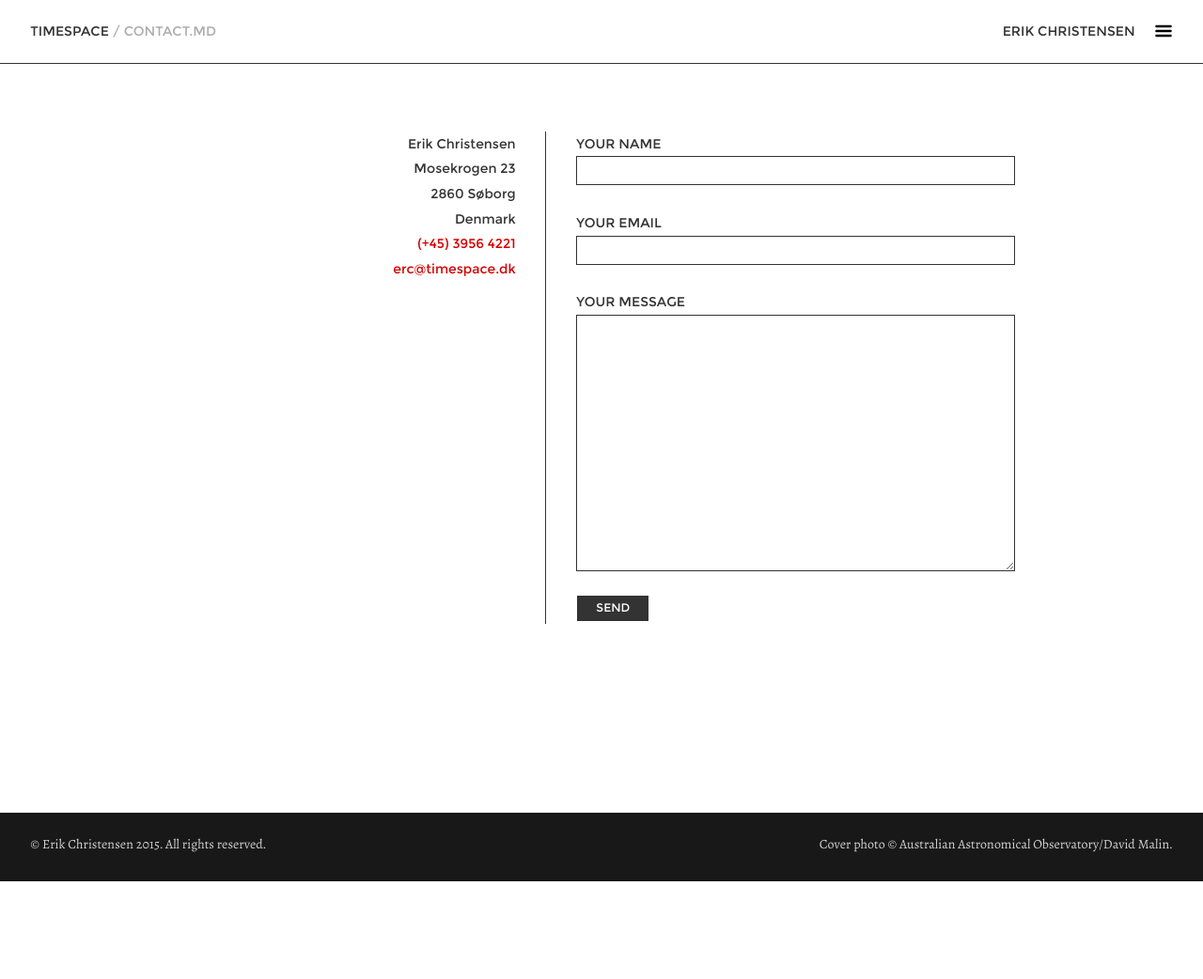
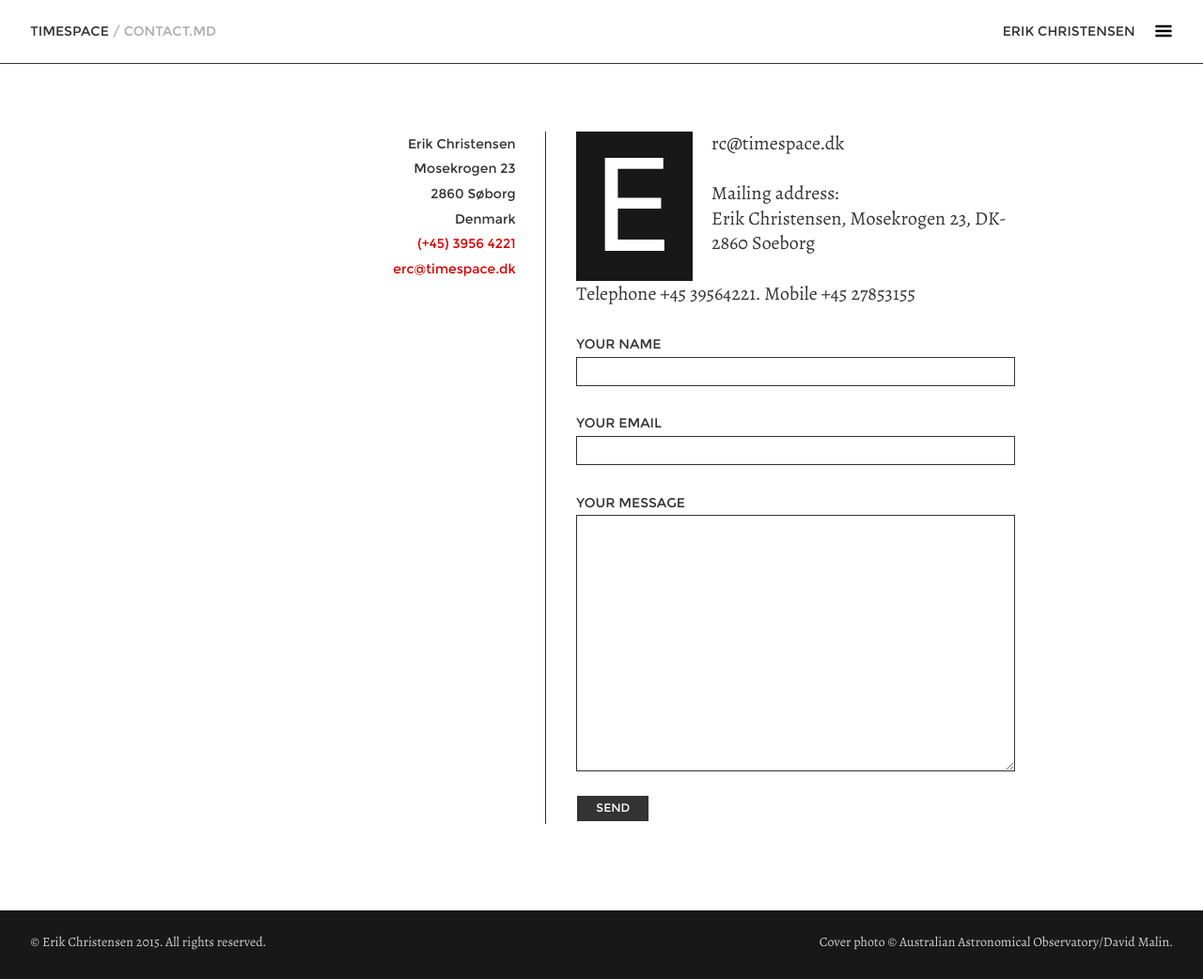
Before and after one commit to netlifydemo/cms-demo, a Jekyll site: the page built from pages/contact.md, in a window 1280 px wide. Shown: the whole page at 94% size. Built offline with Jekyll 4.4.1, drawn with Linux system fonts in a browser that asks for light colours; before the commit the page ends 938 px from its top, so only the background shows below that.

Commit message:
Updated Page Contact

```diff
--- a/pages/contact.md
+++ b/pages/contact.md
@@ -3,3 +3,13 @@
 layout: contact
 permalink: /contact/
 ---
+
+erc@timespace.dk
+
+Mailing address:
+Erik Christensen,
+Mosekrogen 23,
+DK-2860 Soeborg
+
+Telephone +45 39564221.
+Mobile +45 27853155
```
